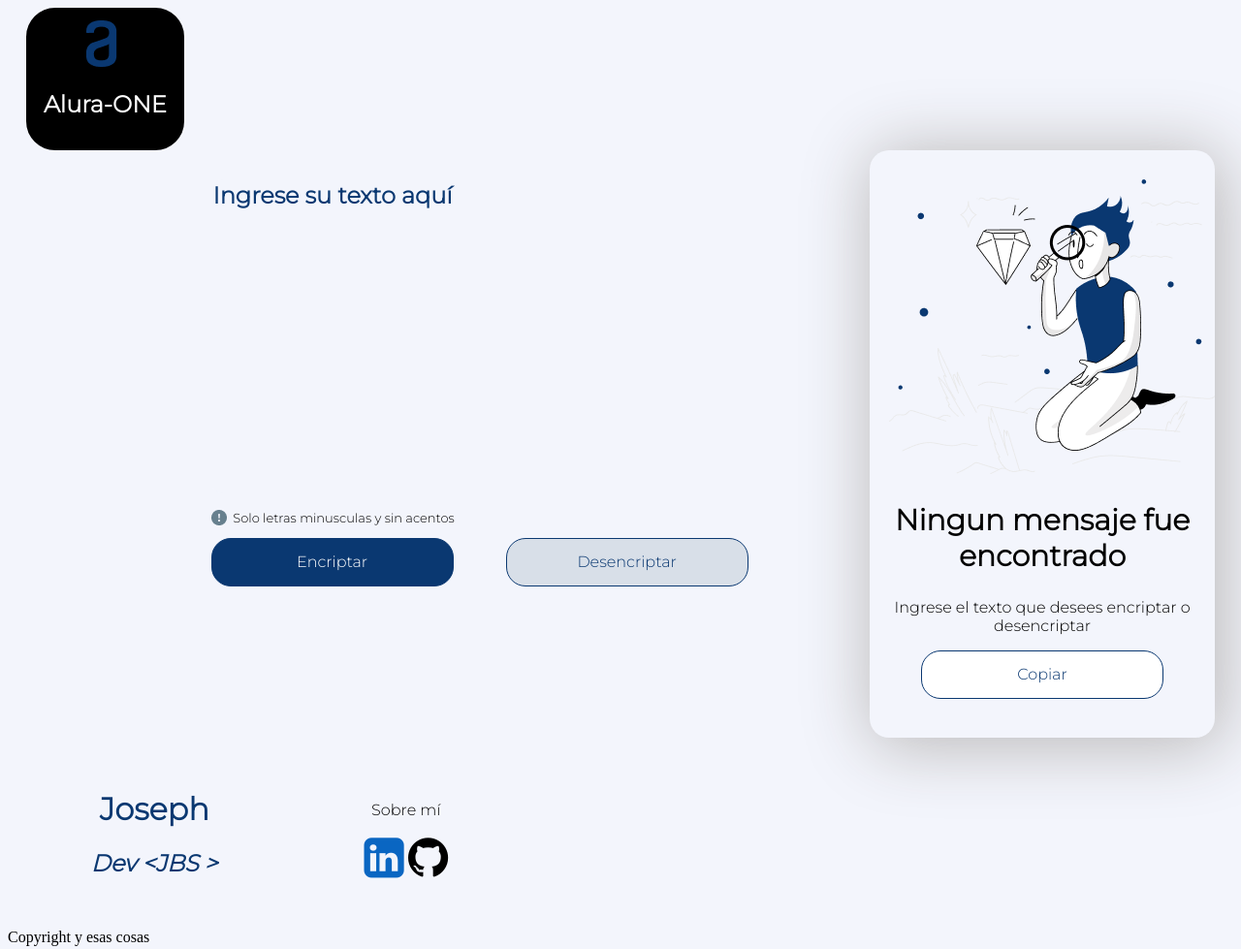
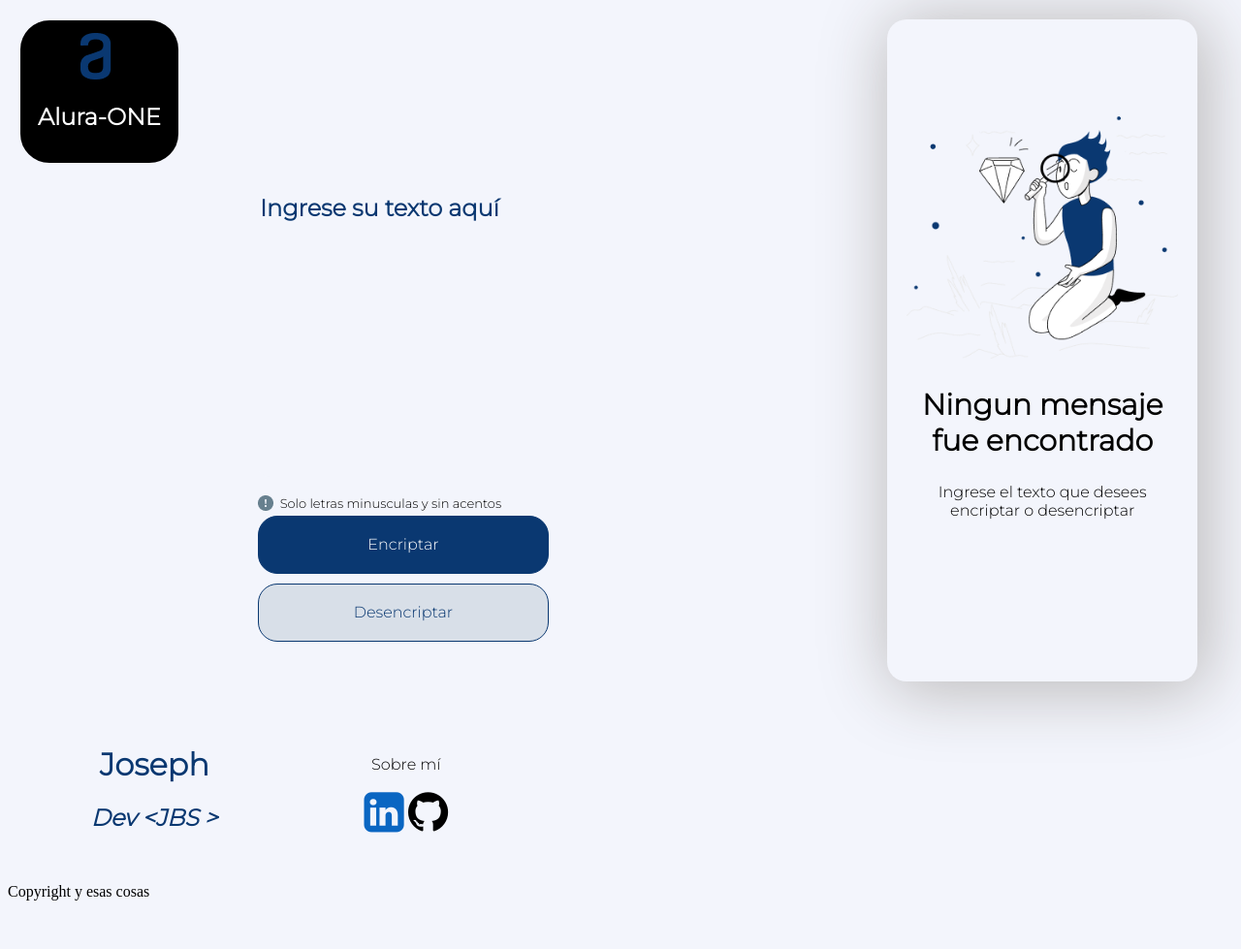
Before and after one commit to JosephJBS/Encriptador-ChallengeONE, a plain HTML site: page Encriptador.html in a window 1280 px wide. Shown: the whole page at 97% size. After the commit the page ends 937 px from the top, so only its background shows below. Drawn offline with Linux system fonts and the light colour scheme.

Commit message:
fix main content desing

```diff
--- a/Encriptador.html
+++ b/Encriptador.html
@@ -13,21 +13,22 @@
 </head>
 
 <body>
+    <div style="display: flex;">
+        <div class="input-content">
             <header>
                 <div class="header-content">
                     <div class="alura-info">
                         <img src="assets/Frame 6.png" alt="aluraOne" />
-                <h2 >Alura-ONE</h2>
+                        <h2>Alura-ONE</h2>
                     </div>
                 </div>
             </header>
-
-    <main>
             <div class="input-area">
                 <textarea cols="30" rows="10" placeholder="Ingrese su texto aquí" class="input-txarea"></textarea>
 
                 <div class="reglas">
-                <img class="regla-img" src="assets/bi_exclamation-circle-fill-1.png" alt=""> <p class="regla-info"> &nbsp; Solo letras minusculas y sin acentos</p>
+                    <img class="regla-img" src="assets/bi_exclamation-circle-fill-1.png" alt="">
+                    <p class="regla-info"> &nbsp; Solo letras minusculas y sin acentos</p>
                 </div>
 
                 <div class="area-botones">
@@ -35,28 +36,35 @@
                     <input type="submit" value="Desencriptar" class="bt-desencriptar" />
                 </div>
             </div>
-
+        </div>
+        <main>
             <div class="output-area">
                 <!-- <textarea name="" id="" cols="30" rows="10"  class="output-txarea"></textarea> -->
                 <img src="assets/Muñeco.png" alt="">
                 <h2>Ningun mensaje fue encontrado</h2>
                 <p>Ingrese el texto que desees encriptar o desencriptar</p>
-            <input type="submit" value="Copiar" class="bt-copiar" />
+                <!-- <input type="submit" value="Copiar" class="bt-copiar" /> -->
             </div>
         </main>
+
+
+    </div>
+
 
     <footer>
 
         <div class="footer-content">
             <div class="dev-info">
-                <b><strong> <h1>Joseph</h1></strong></b>
+                <b><strong>
+                        <h1>Joseph</h1>
+                    </strong></b>
                 <h2 class="label">Dev &lt;JBS &gt;</h2>
             </div>
 
             <div class="contacto-info">
                 <p>Sobre mí</p>
-                <a href="https://www.linkedin.com/in/joseph-bellido-suica-a9789a255/" title="LinkedIn" class="" target="_blank"><i id="bt-linkedin"
-                        class="fa fa-linkedin-square"></i></a>
+                <a href="https://www.linkedin.com/in/joseph-bellido-suica-a9789a255/" title="LinkedIn" class=""
+                    target="_blank"><i id="bt-linkedin" class="fa fa-linkedin-square"></i></a>
 
                 <a href="https://github.com/JosephJBS" title="Github" class="btn btn-linkedin btn-lg" target="_blank"><i
                         class="fa fa-github" id="bt-github"></i></a>
@@ -65,7 +73,8 @@
 
 
 
-        Copyright y esas cosas</footer>
+        Copyright y esas cosas
+    </footer>
 </body>
 
 </html>
--- a/style-Encryptador.css
+++ b/style-Encryptador.css
@@ -6,6 +6,7 @@ body{
 
 .header-content{
     display: flex;
+    margin-top: 1.5%;
 }
 
 .alura-info{
@@ -59,28 +60,34 @@ body{
     color:black;
 }
 
+.input-content{
+    /* border: #0a3871 3px solid; */
+    width: 90%;
+}
 
 /* MAIN CSS ELEMENTS*/
 .input-area{
-    margin: 0 1.5% 1.5% 15%;
-    /* border: black 3px solid; */
+    margin: 0 0.5% 1.5% 20%;
+    /* border: #0a3871 3px solid; */
     padding: 30px 20px;
-    width: 55%;
-    height: 400px;
+    width: 75%;
+    height: auto;
     border-radius: 20px;
 }
 
 .input-txarea{
-    border: 0px;  /*Agregar cuando tengas el area correcta*/
+    /* border:black  1px solid;  Agregar cuando tengas el area correcta */
+    border: none;
     background-color: #f3f5fc;
+    margin: 0 3.5% 1.5% 10%;
     font-size: 24px;
     color: #0a3871;
     font-weight: bold;
     height: 80%;
-    width: 100%;
+    width: 90%;
     border-radius: 12px;
     resize: none;
-    outline: none; /*quita el borde cuando se selecciona*/
+    outline: none; /*quita el borde cuando se selecciona */
     font-family: 'Montserrat', sans-serif;
 }
 
@@ -103,11 +110,13 @@ body{
 }
 
 .regla-info{
+    margin: 5px 0 5px 10%;
     font-family: 'Montserrat', sans-serif;
     font-size: small;
 }
 
 .regla-img{
+    margin: 0 0 0 10%;
     float: left;
 }
 
@@ -117,11 +126,11 @@ body{
     border:1px solid #0a3871;
     margin-bottom: 10px;
     background-color: #0a3871 ;
-    height: 50px;
-    width: 250px;
+    height: 60px;
+    width: 300px;
     border-radius: 20px;
     font-family: 'Montserrat', sans-serif;
-    margin-right: 50px;
+    margin-left: 10%;
 }
 
 .bt-encriptar:hover{
@@ -136,10 +145,11 @@ body{
     border:1px solid #0a3871;
     margin-bottom: 10px;
     background-color: #d8dfe8;
-    height: 50px;
-    width: 250px;
+    height: 60px;
+    width: 300px;
     border-radius: 20px;
     font-family: 'Montserrat', sans-serif;
+    margin-left: 10%;
 }
 
 .bt-desencriptar:hover{
@@ -149,15 +159,21 @@ body{
 }
 
 .output-area{
-    /* border: black 3px solid; */
-    margin: 0 1.5%;
+    /* border: #0a3871 3px solid; */
+    margin: 3% 10.5%;
     padding: 30px 20px;
-    width: 25%;
+    width: auto;
     height: auto;
     border-radius: 20px;
     transition: 400ms;
     box-shadow: 5px 5px/*locaclizacion*/ 70px/*difuminado*/ 5px/*expansion*/ rgb(187, 185, 185);
     text-align: center;
+}
+
+.output-area img{
+    height: 250px;
+    width: 280px;
+    margin-top: 70px;
 }
 
 .output-area h2{
```
Lines whose indentation alone changed are shown as unchanged.
